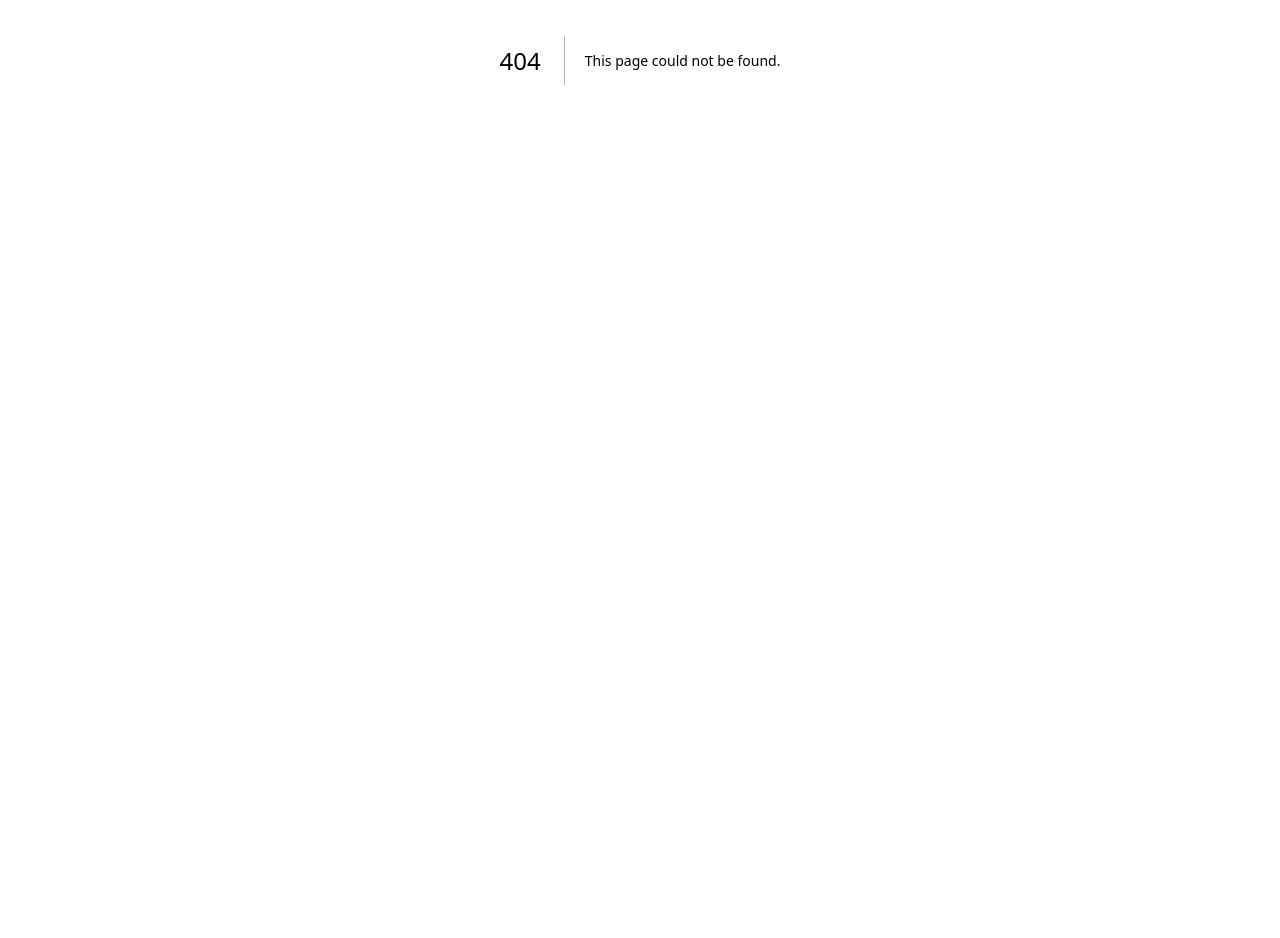
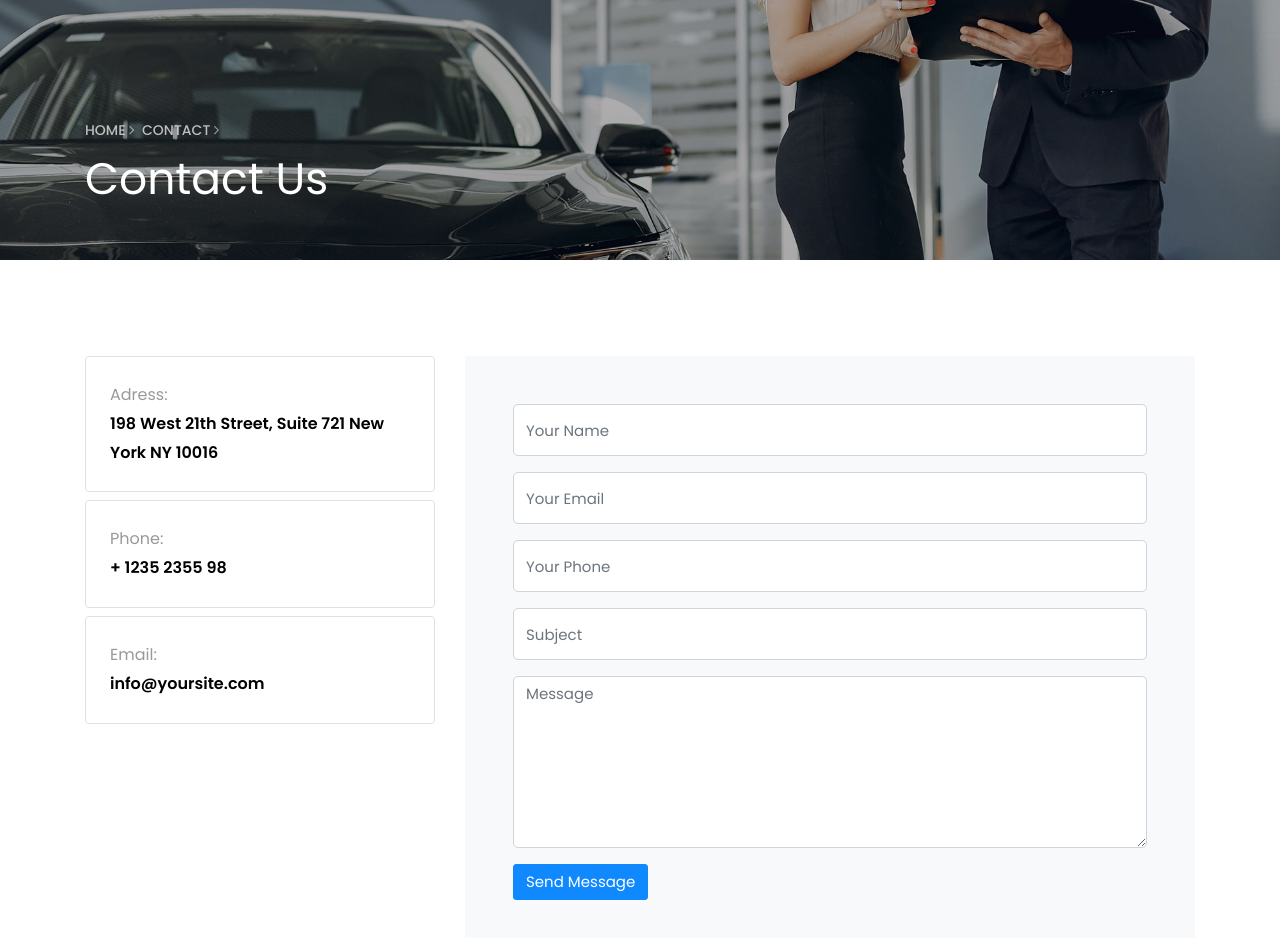
Before and after one commit to codebeast0420/car-rental-zepbo, a Next.js app: page /contact in a window 1280 px wide. Before the commit this address had no page. Shown: the part 340-1278 px from the top of the page. Before the commit the page ends 800 px from the top, so only its background shows below. Built offline with nearby package versions, Linux system fonts and the light colour scheme.

Commit message:
check contact page build error

```diff
--- /dev/null
+++ b/pages/contact.tsx
@@ -0,0 +1,20 @@
+import ContactForm from "@/src/components/contact/contactForm";
+import ContactTheme from "@/src/components/contact/contactTheme";
+import Footer from "@/src/components/global/footer";
+import MainImage from "@/src/components/global/mainImage";
+import Navbar from "@/src/components/global/navbar";
+import Head from "next/head";
+import React, { FC } from "react";
+
+const Contact: FC = () => {
+	return (
+		<ContactTheme>
+			<Navbar />
+			<MainImage current="Contact" title="Contact Us" />
+			<ContactForm />
+			<Footer />
+		</ContactTheme>
+	)
+}
+
+export default Contact;
--- /dev/null
+++ b/src/components/contact/contactForm.tsx
@@ -0,0 +1,43 @@
+import React, { FC } from "react";
+import BlueBtn from "../global/blueBtn";
+import InputBox from "../global/inputBox";
+import ContactLabel from "./contactLabel";
+
+const ContactForm: FC = () => {
+	return (
+		<section className="ftco-section contact-section">
+			<div className="container">
+				<div className="row d-flex mb-5 contact-info">
+					<div className="col-md-4">
+						<div className="row mb-5">
+							<ContactLabel title="Adress" description="198 West 21th Street, Suite 721 New York NY 10016"/>
+							<ContactLabel title="Phone" description="+ 1235 2355 98"/>
+							<ContactLabel title="Email" description="info@yoursite.com"/>
+						</div>
+					</div>
+					<div className="col-md-8 block-9 mb-md-5">
+						<div className="bg-light p-5 contact-form">
+							<InputBox placeholder="Your Name"/>
+							<InputBox placeholder="Your Email"/>
+							<InputBox placeholder="Your Phone"/>
+							<InputBox placeholder="Subject"/>
+							<div className="form-group">
+								<textarea name="" id="" cols={30} rows={7} className="form-control" placeholder="Message"></textarea>
+							</div>
+							<div className="form-group">
+								<BlueBtn title="Send Message" />
+							</div>
+						</div>
+					</div>
+				</div>
+				{/* <div className="row justify-content-center">
+					<div className="col-md-12">
+						<div id="map" className="bg-white"></div>
+					</div>
+				</div> */}
+			</div>
+		</section>
+	)
+}
+
+export default ContactForm;
--- /dev/null
+++ b/src/components/contact/contactLabel.tsx
@@ -0,0 +1,14 @@
+import React, { FC } from "react";
+import { TitleDescriptionType } from "@/src/type";
+
+const ContactLabel: FC<TitleDescriptionType> = (props) => {
+	return (
+		<div className="col-md-12">
+			<div className="border w-100 p-4 rounded mb-2 d-flex">
+				<p><span>{props.title}:</span> {props.description}</p>
+			</div>
+		</div>
+	)
+}
+
+export default ContactLabel;
--- /dev/null
+++ b/src/components/contact/contactTheme.tsx
@@ -0,0 +1,22 @@
+import React, { FC } from 'react';
+import Head from 'next/head';
+import { HasChildren } from '@/src/type';
+
+const ContactTheme: FC<HasChildren> = (porps) => {
+	return (
+		<>
+			<Head>
+				<title>ZepBo</title>
+				<link href="https://fonts.googleapis.com/css?family=Poppins:200,300,400,500,600,700,800&display=swap"
+					rel="stylesheet" />
+				<link rel="stylesheet" href="css/ionicons.min.css" />
+				<link rel="stylesheet" href="css/style.css" />
+			</Head>
+			<div>
+				{porps.children}
+			</div>
+		</>
+	)
+}
+
+export default ContactTheme;
--- a/src/components/global/navbar.tsx
+++ b/src/components/global/navbar.tsx
@@ -17,7 +17,7 @@ const Navbar: FC = () => {
 						<li className="nav-item"><a href="#" className="nav-link">Services</a></li>
 						<li className="nav-item"><a href="#" className="nav-link">Inventories</a></li>
 						<li className="nav-item"><a href="#" className="nav-link">Blog</a></li>
-						<li className="nav-item"><Link href="/" className="nav-link">Contact</Link></li>
+						<li className="nav-item"><Link href="/contact" className="nav-link">Contact</Link></li>
 					</ul>
 				</div>
 			</div>
```
Also changed, not shown: pages/index.tsx (+10 -10 lines).
